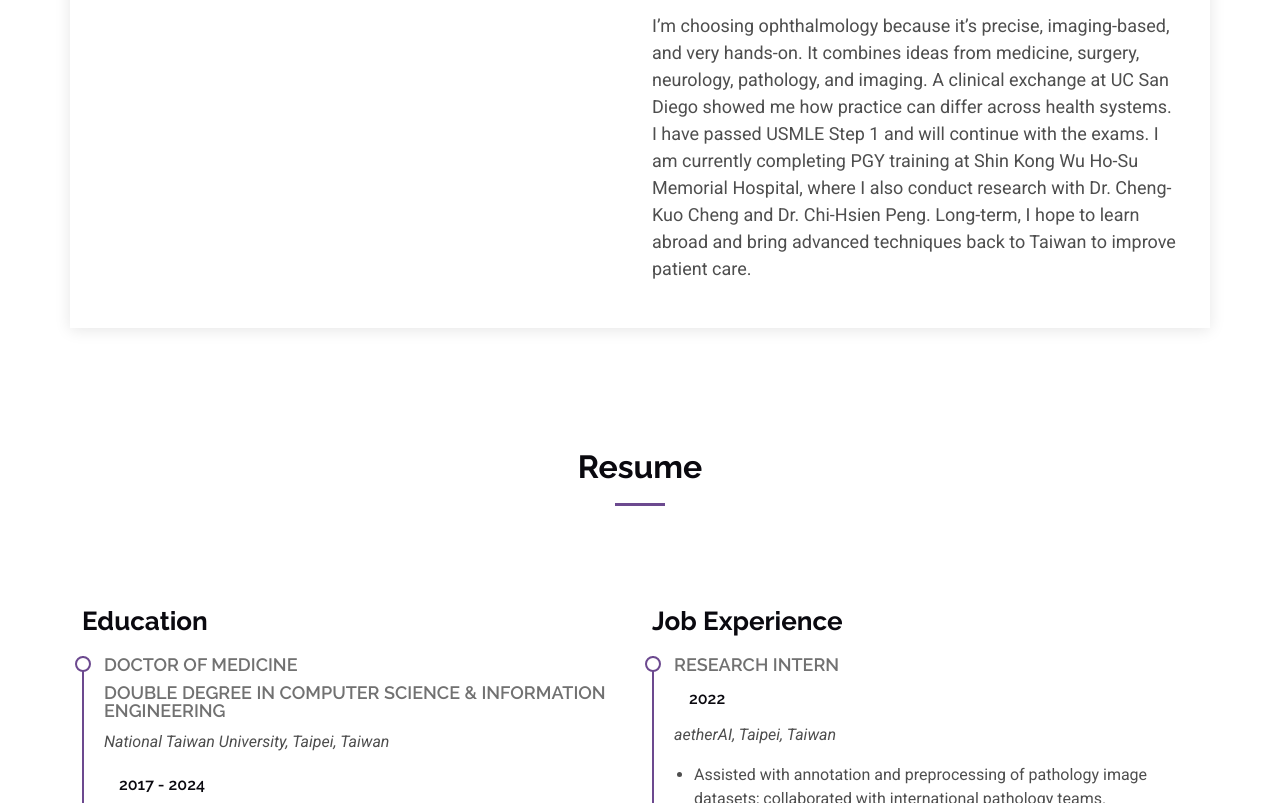
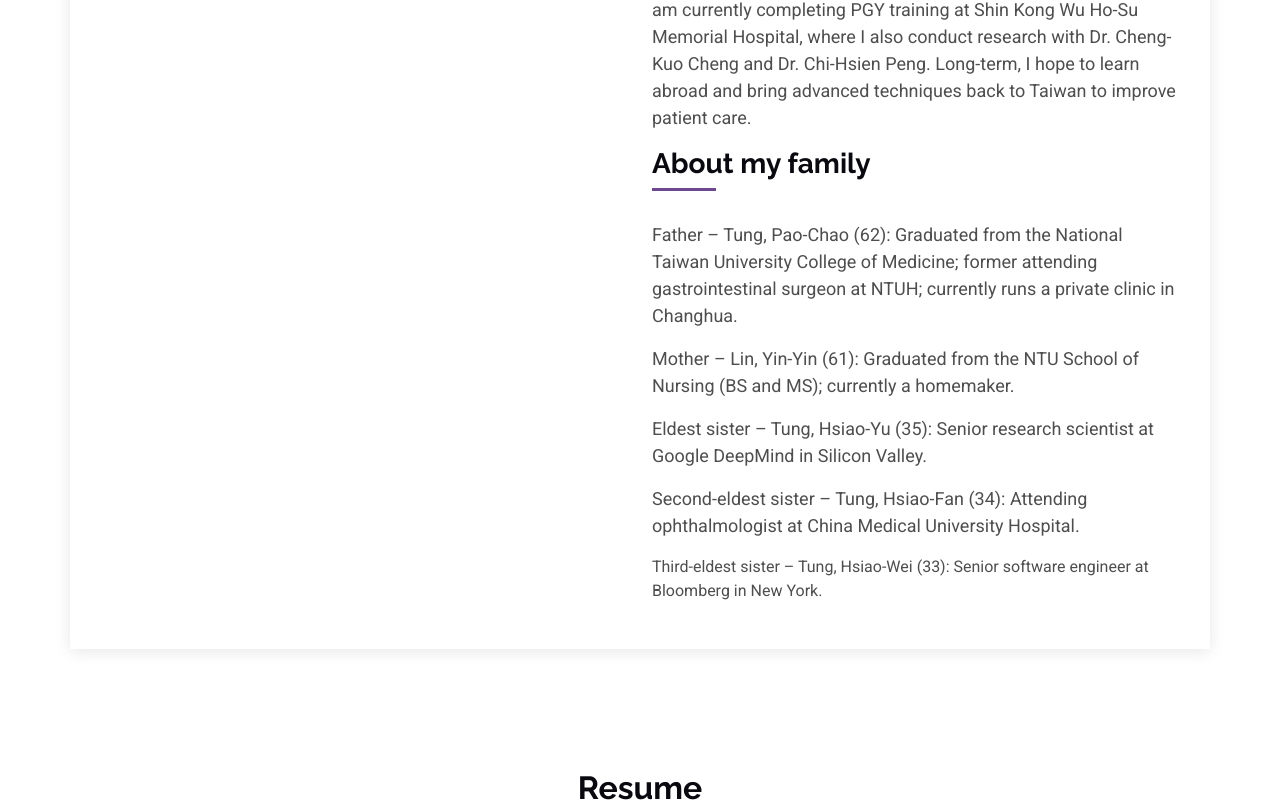
Before and after one commit to HYenTung/HYenTung.github.io, a plain HTML site: page index.html in a window 1280 px wide. Shown: the part 1362-2165 px from the top of the page. Drawn offline with Linux system fonts and the light colour scheme.

Commit message:
text fix

```diff
--- a/index.html
+++ b/index.html
@@ -115,8 +115,8 @@
             <div class="about-me">
               <h4>About me</h4>
               <p>
-                Hello, I’m Yen. I graduated from National Taiwan University with a medical degree and a second degree in computer science and information engineering. My research interest sits at the intersection of image processing, computer vision, machine learning, and medical informatics.
-              </p>
+
+                </p>
               <p>
                 In medical school, I served in the medical student association and organized several academic events, including sessions that brought CS faculty to speak with medical students.
                 I interned at aetherAI on pathology-AI projects, worked in Prof. Ruey-Feng Chang’s CAD lab, and collaborated with Dr. Yi-Ting Hsieh on multimodal ophthalmic imaging.
@@ -128,6 +128,24 @@
                 I have passed USMLE Step 1 and will continue with the exams.
                 I am currently completing PGY training at Shin Kong Wu Ho-Su Memorial Hospital, where I also conduct research with Dr. Cheng-Kuo Cheng and Dr. Chi-Hsien Peng.
                 Long-term, I hope to learn abroad and bring advanced techniques back to Taiwan to improve patient care.
+              </p>
+            </div>
+            <div class="about-me">
+              <h4>About my family</h4>
+              <p>
+                Father – Tung, Pao-Chao (62): Graduated from the National Taiwan University College of Medicine; former attending gastrointestinal surgeon at NTUH; currently runs a private clinic in Changhua.
+              </p>
+              <p>
+                Mother – Lin, Yin-Yin (61): Graduated from the NTU School of Nursing (BS and MS); currently a homemaker.
+              </p>
+              <p>
+                Eldest sister – Tung, Hsiao-Yu (35): Senior research scientist at Google DeepMind in Silicon Valley.
+              </p>
+              <p>
+                Second-eldest sister – Tung, Hsiao-Fan (34): Attending ophthalmologist at China Medical University Hospital.
+              </p>
+              <p></p>
+                Third-eldest sister – Tung, Hsiao-Wei (33): Senior software engineer at Bloomberg in New York.
               </p>
             </div>
           </div>
```
Also changed, not shown: assets/img/suture.jpg.
